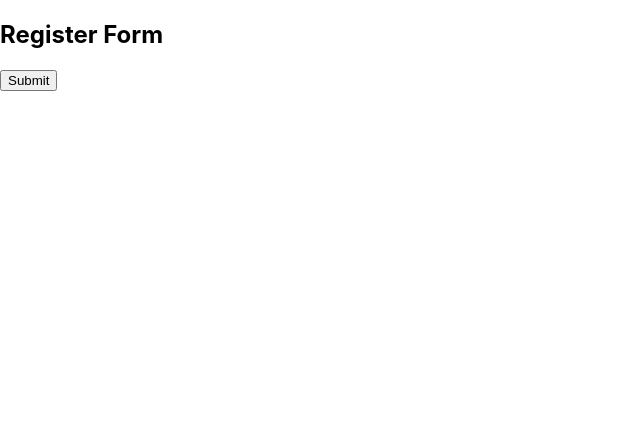
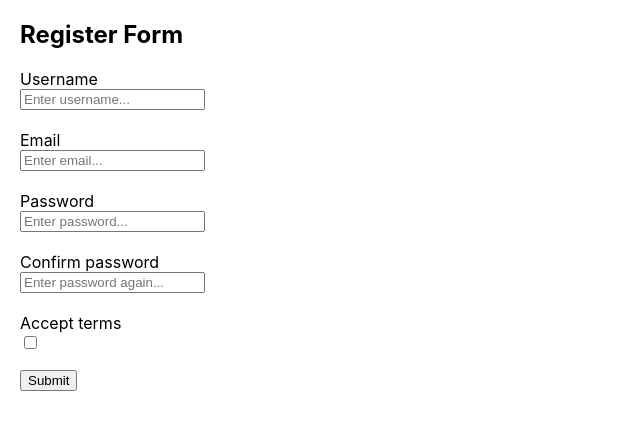
Before and after one commit to BartlomiejMogielnicki/form-validation, a React (Create React App) app: page / in a window 1280 px wide. Shown: the top 430 px of the page, without its empty margins (0-640 px from the left). Built offline with nearby package versions, Linux system fonts and the light colour scheme.

Commit message:
Create InputField component

```diff
--- a/src/components/App.css
+++ b/src/components/App.css
@@ -1,38 +1,8 @@
-.App {
-  text-align: center;
+body {
+  margin-left: 20px;
 }
 
-.App-logo {
-  height: 40vmin;
-  pointer-events: none;
+input {
+  display: block;
+  margin-bottom: 20px;
 }
-
-@media (prefers-reduced-motion: no-preference) {
-  .App-logo {
-    animation: App-logo-spin infinite 20s linear;
-  }
-}
-
-.App-header {
-  background-color: #282c34;
-  min-height: 100vh;
-  display: flex;
-  flex-direction: column;
-  align-items: center;
-  justify-content: center;
-  font-size: calc(10px + 2vmin);
-  color: white;
-}
-
-.App-link {
-  color: #61dafb;
-}
-
-@keyframes App-logo-spin {
-  from {
-    transform: rotate(0deg);
-  }
-  to {
-    transform: rotate(360deg);
-  }
-}
--- a/src/components/App.js
+++ b/src/components/App.js
@@ -3,14 +3,51 @@ import './App.css';
 import InputField from './InputField/InputField'
 
 class App extends Component {
+  state = {
+    username: '',
+    email: '',
+    password: '',
+    password2: '',
+    accept: false
+  }
   render() {
     return (
       <form>
         <h2>Register Form</h2>
-        <InputField />
-        <InputField />
-        <InputField />
-        <InputField />
+        <InputField
+          type='text'
+          name='username'
+          title='Username'
+          placeholder='Enter username...'
+          value={this.state.username}
+        />
+        <InputField
+          type='email'
+          name='email'
+          title='Email'
+          placeholder='Enter email...'
+          value={this.state.email}
+        />
+        <InputField
+          type='password'
+          name='password'
+          title='Password'
+          placeholder='Enter password...'
+          value={this.state.password}
+        />
+        <InputField
+          type='password'
+          name='password2'
+          title='Confirm password'
+          placeholder='Enter password again...'
+          value={this.state.password2}
+        />
+        <InputField
+          type='checkbox'
+          name='accept'
+          title='Accept terms'
+          checked={this.state.accept}
+        />
         <button>Submit</button>
       </form>
     );
--- a/src/components/InputField/InputField.js
+++ b/src/components/InputField/InputField.js
@@ -1,9 +1,17 @@
 import React from 'react';
 
-const InputField = () => {
+const InputField = (props) => {
     return (
-        <div>
-        </div>
+        <label htmlFor={props.name}>
+            {props.title}
+            <input
+                type={props.type}
+                id={props.name}
+                placeholder={props.placeholder}
+                value={props.value ? props.value : undefined}
+                checked={props.checked ? props.checked : undefined}
+            />
+        </label>
     )
 }
 
```
